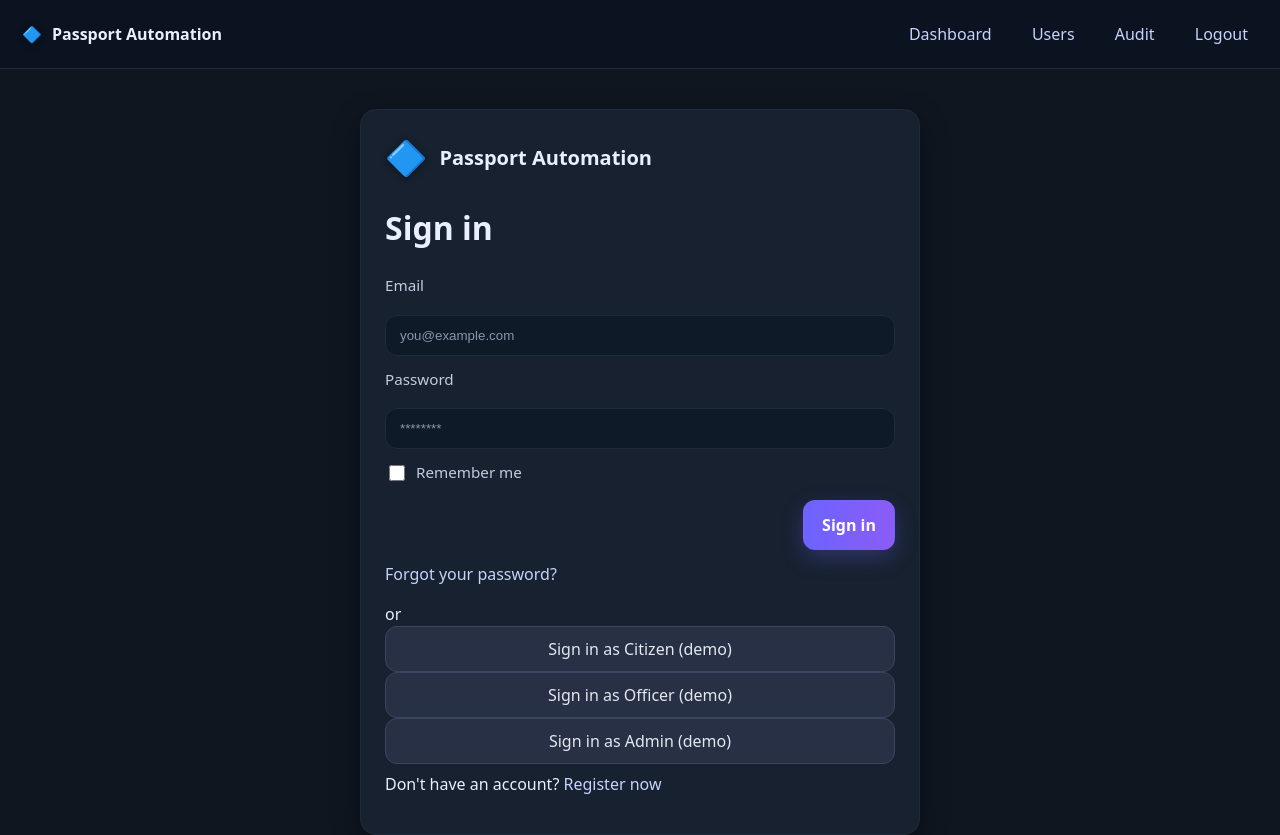
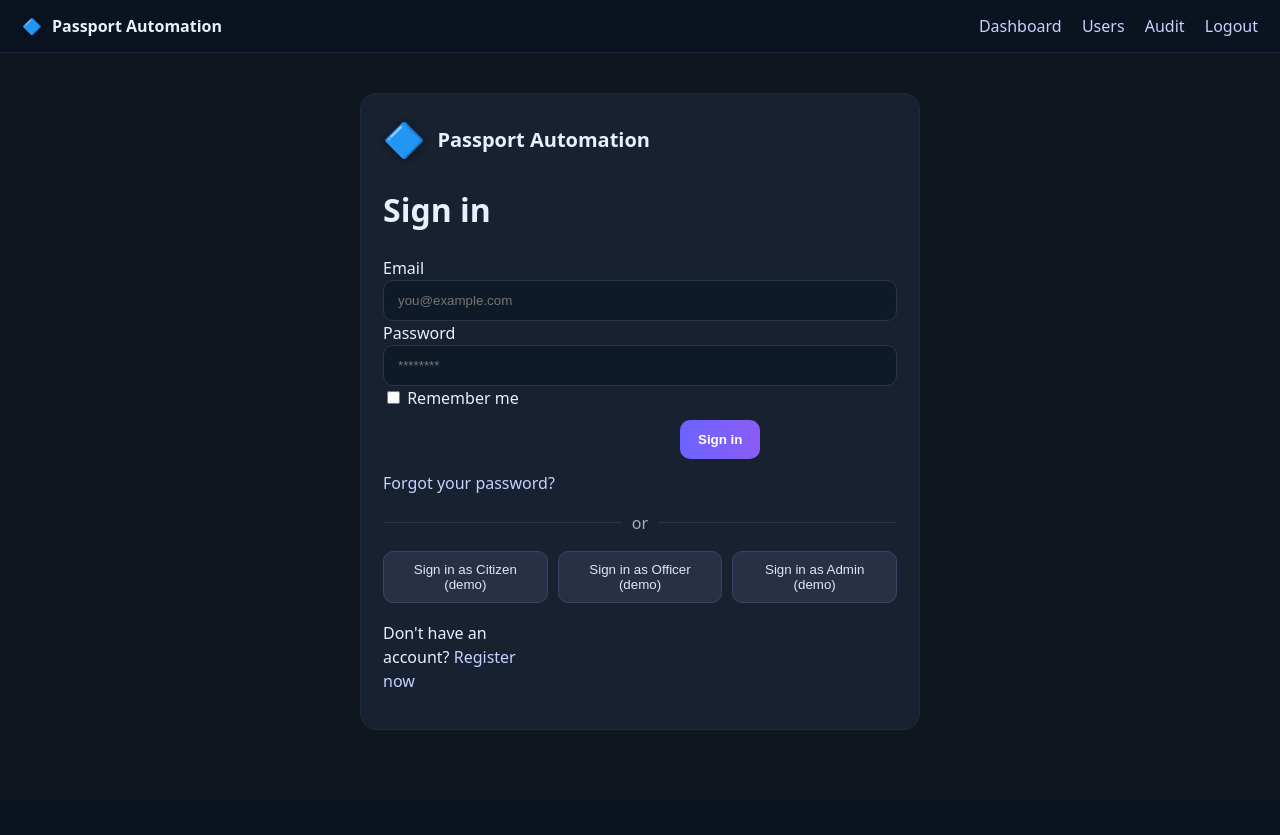
Before and after one commit to RoniEbrarKevibeden/pasaport_otomasyonu_PRO_FINAL, a Flask app: page /login in a window 1280 px wide. After the commit the page ends 730 px from the top, so only its background shows below. Run offline with Flask 3, Linux system fonts and the light colour scheme; a user stored in the database is signed in.

Commit message:
Update app.css

```diff
--- a/static/css/app.css
+++ b/static/css/app.css
@@ -1,187 +1,38 @@
-/* === Tokens / Renk Değişkenleri === */
-:root{
-  --bg:#0f1620;
-  --surface:#121a27;
-  --card:#17212f;
-  --border:#1f2a3a;
-  --muted:#9fb0c7;
 
-  --text:#e8f0ff;
-  --text-dim:#c2cbe0;
+:root{--bg:#0f1620;--card:#17212f;--muted:#9fb0c7;--text:#e8f0ff;--primary:#6c63ff;--ok:#22c55e;--warn:#f59e0b;--danger:#ef4444}
+*{box-sizing:border-box}body{margin:0;background:var(--bg);color:var(--text);font:16px/1.5 ui-sans-serif,system-ui,Segoe UI,Roboto}
+a{color:#c7d2fe;text-decoration:none}
+.topbar{display:flex;justify-content:space-between;align-items:center;padding:14px 22px;background:#0b1320;border-bottom:1px solid #1f2a3a;position:sticky;top:0}
+.brand{display:flex;gap:10px;align-items:center;font-weight:700}.logo{filter:drop-shadow(0 1px 3px #0008)}
+.navlinks a{margin-left:16px}.container{max-width:1100px;margin:30px auto;padding:0 16px}
+.card{background:var(--card);border:1px solid #1f2a3a;border-radius:14px;padding:18px 20px;box-shadow:0 6px 20px #0004;margin-bottom:18px}
+.card.link{display:block}
+.grid-2{display:grid;grid-template-columns:1fr 1fr;gap:18px}
+.inp{width:100%;padding:12px 14px;border-radius:10px;border:1px solid #2a364a;background:#0f1a28;color:var(--text)}
+.inp.sm{padding:8px 10px}
+.btn-primary{background:linear-gradient(90deg,#6c63ff,#8b5cf6);border:0;padding:12px 18px;border-radius:10px;color:#fff;font-weight:600;cursor:pointer; margin-top: 10px; margin-left: 297px;}
+.btn-ghost{background:#273044;border:1px solid #3a4661;color:#e2e8f0;border-radius:10px;padding:10px;cursor:pointer}
+.row{display:flex;gap:8px;align-items:center}.row-between{display:flex;justify-content:space-between;align-items:center;margin:10px 0}
+.alert{padding:12px;border-radius:10px;margin:12px 0;background:#11322c;color:#a7f3d0;border:1px solid #1f4a3a}
+.alert.danger{background:#3a1012;color:#fecaca;border-color:#572024}
+.tbl{width:100%;border-collapse:collapse}.tbl th,.tbl td{padding:12px;border-bottom:1px solid #253246}
+.badge{padding:6px 10px;border-radius:999px;font-size:12px}
+.badge.approved{background:#0e3a1f;color:#86efac}.badge.denied{background:#3b0a0a;color:#fecaca}.badge.secondary{background:#3a2a0e;color:#fde68a}.badge.pending{background:#112137;color:#c7d2fe}
+.actions form{display:inline}.chip{padding:8px 10px;border-radius:999px;border:0;cursor:pointer}.chip.ok{background:#063e24;color:#86efac}.chip.warn{background:#3a2a0e;color:#fde68a}.chip.danger{background:#3b0a0a;color:#fecaca}
+.auth-card{max-width:560px;margin:40px auto;background:var(--card);border:1px solid #1f2a3a;border-radius:16px;padding:20px 22px}
+.brand-inline{display:flex;align-items:center;gap:12px;margin-bottom:6px;font-size:20px;font-weight:700}.logo.lg{font-size:34px}
+.demo-grid{display:grid;grid-template-columns:1fr 1fr 1fr;gap:10px;margin-top:12px}
+.hr-or{display:flex;align-items:center;gap:10px;margin:16px 0;color:var(--muted)}.hr-or:before,.hr-or:after{content:"";height:1px;background:#2a364a;flex:1}
+.form-grid{display:grid;grid-template-columns:180px 1fr;gap:12px 14px}
+@media(max-width:720px){.grid-2,.demo-grid,.form-grid{grid-template-columns:1fr}}
 
-  --primary:#6c63ff;
-  --primary-hover:#5b52ff;
-  --primary-active:#4c45e8;
+.site-logo{height:45px;width:auto;}
 
-  --ok:#22c55e;
-  --warn:#f59e0b;
-  --danger:#ef4444;
-
-  --radius:14px;
-  --shadow:0 10px 28px rgba(0,0,0,.35);
-  --ring:0 0 0 3px rgba(108,99,255,.35);
+button, .btn {
+    transition: all 0.3s ease-in-out;
 }
 
-/* Hareket duyarlılığı */
-@media (prefers-reduced-motion: reduce){
-  *{animation:none!important;transition:none!important;scroll-behavior:auto!important}
+button:hover, .btn:hover {
+    box-shadow: 0 0 15px currentColor;
+    transform: scale(1.05);
 }
-
-/* === Reset / Global === */
-*{box-sizing:border-box}
-html,body{height:100%}
-body{
-  margin:0;
-  background:var(--bg);
-  color:var(--text);
-  font:16px/1.5 ui-sans-serif,system-ui,Segoe UI,Roboto,Helvetica,Arial;
-  -webkit-font-smoothing:antialiased; -moz-osx-font-smoothing:grayscale;
-}
-a{color:#c7d2fe;text-decoration:none}
-a:hover{text-decoration:underline}
-
-.container{max-width:1100px;margin:30px auto;padding:0 16px}
-
-/* === Topbar === */
-.topbar{
-  display:flex;justify-content:space-between;align-items:center;
-  padding:14px 22px;background:#0b1320;
-  border-bottom:1px solid var(--border);
-  position:sticky;top:0;z-index:20;
-  backdrop-filter:saturate(130%) blur(8px);
-}
-.brand{display:flex;gap:10px;align-items:center;font-weight:700}
-.logo{filter:drop-shadow(0 1px 3px #0008)}
-.navlinks a{margin-left:16px;padding:8px 10px;border-radius:10px;display:inline-block}
-.navlinks a:hover{background:rgba(255,255,255,.05)}
-
-/* === Kartlar === */
-.card{
-  background:var(--card);
-  border:1px solid var(--border);
-  border-radius:var(--radius);
-  padding:20px 22px;
-  box-shadow:var(--shadow);
-  margin-bottom:18px;
-}
-.card.link{display:block}
-.card:hover{box-shadow:0 12px 34px rgba(0,0,0,.42)}
-
-/* === Grid Yardımcıları === */
-.grid-2{display:grid;grid-template-columns:1fr 1fr;gap:18px}
-.row{display:flex;gap:8px;align-items:center}
-.row-between{display:flex;justify-content:space-between;align-items:center;margin:10px 0}
-
-@media(max-width:720px){
-  .grid-2{grid-template-columns:1fr}
-}
-
-/* === Formlar === */
-label{display:block;margin:0 0 6px;color:var(--text-dim);font-size:.95rem}
-.inp, input, select, textarea{
-  width:100%;
-  padding:12px 14px;
-  border-radius:12px;
-  border:1px solid var(--border);
-  background:#0f1a28;
-  color:var(--text);
-  outline:none;
-  transition:border-color .15s ease, box-shadow .15s ease, background .15s ease, transform .02s ease;
-}
-.inp.sm{padding:8px 10px}
-input::placeholder, textarea::placeholder{color:#8796ad}
-input:focus, select:focus, textarea:focus{
-  border-color:var(--primary);
-  box-shadow:var(--ring);
-}
-.form-grid{display:grid;grid-template-columns:180px 1fr;gap:12px 14px}
-@media(max-width:720px){.form-grid{grid-template-columns:1fr}}
-
-/* === Auth Kartı & Login Formu Hizalama === */
-.auth-card{
-  max-width:560px;margin:40px auto;
-  background:var(--card);border:1px solid var(--border);
-  border-radius:16px;padding:22px 24px;box-shadow:var(--shadow);
-}
-.brand-inline{display:flex;align-items:center;gap:12px;margin-bottom:6px;font-size:20px;font-weight:700}
-.logo.lg{font-size:34px}
-
-/* Formu dikey hizala; elemanlar arası boşluk ver */
-.auth-card form{
-  display:flex;
-  flex-direction:column;
-  gap:12px;
-}
-
-/* Checkbox ve metnini hizala */
-.auth-card form .chk{
-  display:inline-flex;
-  align-items:center;
-  gap:8px;
-  margin:0;
-  color:var(--text-dim);
-}
-.auth-card form input[type="checkbox"]{
-  width:16px;height:16px;accent-color:var(--primary);cursor:pointer;
-}
-
-/* Butonu checkbox'un ALTINA indir ve SAĞA yasla */
-.auth-card form .btn-primary{
-  align-self:flex-end;   /* sola istersen: flex-start */
-  margin-top:4px;
-}
-
-/* === Butonlar === */
-button{font:inherit}
-.btn-primary{
-  display:inline-flex;align-items:center;justify-content:center;
-  background:linear-gradient(90deg,var(--primary),#8b5cf6);
-  border:1px solid transparent;
-  padding:12px 18px;border-radius:12px;color:#fff;font-weight:600;cursor:pointer;
-  box-shadow:0 8px 22px rgba(108,99,255,.28);
-  transition:background-color .15s ease, transform .02s ease, box-shadow .15s ease, filter .15s ease;
-}
-.btn-primary:hover{filter:saturate(110%); background:linear-gradient(90deg,var(--primary-hover),#7c5af3)}
-.btn-primary:active{transform:translateY(1px); background:linear-gradient(90deg,var(--primary-active),#6e4ff0)}
-.btn-primary:disabled, .btn-primary[disabled]{opacity:.6;cursor:not-allowed;box-shadow:none}
-
-.btn-ghost{
-  background:#273044;border:1px solid #3a4661;color:#e2e8f0;
-  border-radius:12px;padding:10px 14px;cursor:pointer;
-  transition:background-color .15s ease, border-color .15s ease;
-}
-.btn-ghost:hover{background:#2b3852;border-color:#55628a}
-
-/* Sağ hizalamak istersen kullanılabilir sarmalayıcı */
-.actions-right{display:flex;justify-content:flex-end}
-
-/* === Uyarılar === */
-.alert{
-  padding:12px;border-radius:12px;margin:12px 0;border:1px solid transparent;
-  background:#11322c;color:#a7f3d0;border-color:#1f4a3a;
-}
-.alert.success{background:rgba(34,197,94,.12);border-color:rgba(34,197,94,.35);color:#bbf7d0}
-.alert.warning{background:rgba(245,158,11,.12);border-color:rgba(245,158,11,.35);color:#fde68a}
-.alert.danger{background:#3a1012;color:#fecaca;border-color:#572024}
-
-/* === Rozetler / Chip === */
-.badge{padding:6px 10px;border-radius:999px;font-size:12px}
-.badge.approved{background:#0e3a1f;color:#86efac}
-.badge.denied{background:#3b0a0a;color:#fecaca}
-.badge.secondary{background:#3a2a0e;color:#fde68a}
-.badge.pending{background:#112137;color:#c7d2fe}
-
-.chip{padding:8px 10px;border-radius:999px;border:0;cursor:pointer}
-.chip.ok{background:#063e24;color:#86efac}
-.chip.warn{background:#3a2a0e;color:#fde68a}
-.chip.danger{background:#3b0a0a;color:#fecaca}
-
-/* === Tablolar === */
-.tbl{width:100%;border-collapse:collapse;background:var(--surface);border:1px solid var(--border);border-radius:12px;overflow:hidden}
-.tbl th,.tbl td{padding:12px;border-bottom:1px solid #253246;text-align:left}
-.tbl th{color:var(--text-dim);font-weight:600;background:#141d2b}
-.tbl tr:nth-child(even){background:#131c2a}
-.tbl tr:hover{background:#162235}
-
-/* === Görseller === */
-.site-logo{height:45px;width:auto}
```
